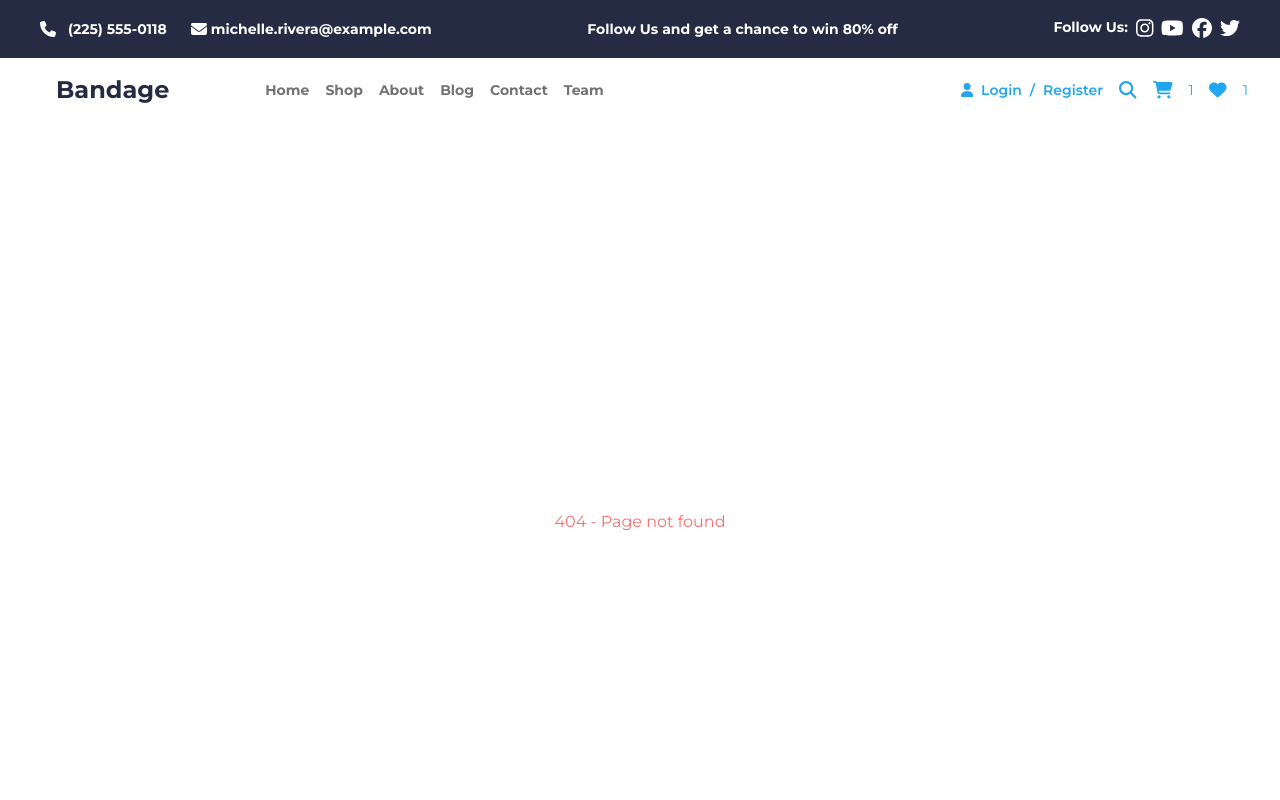
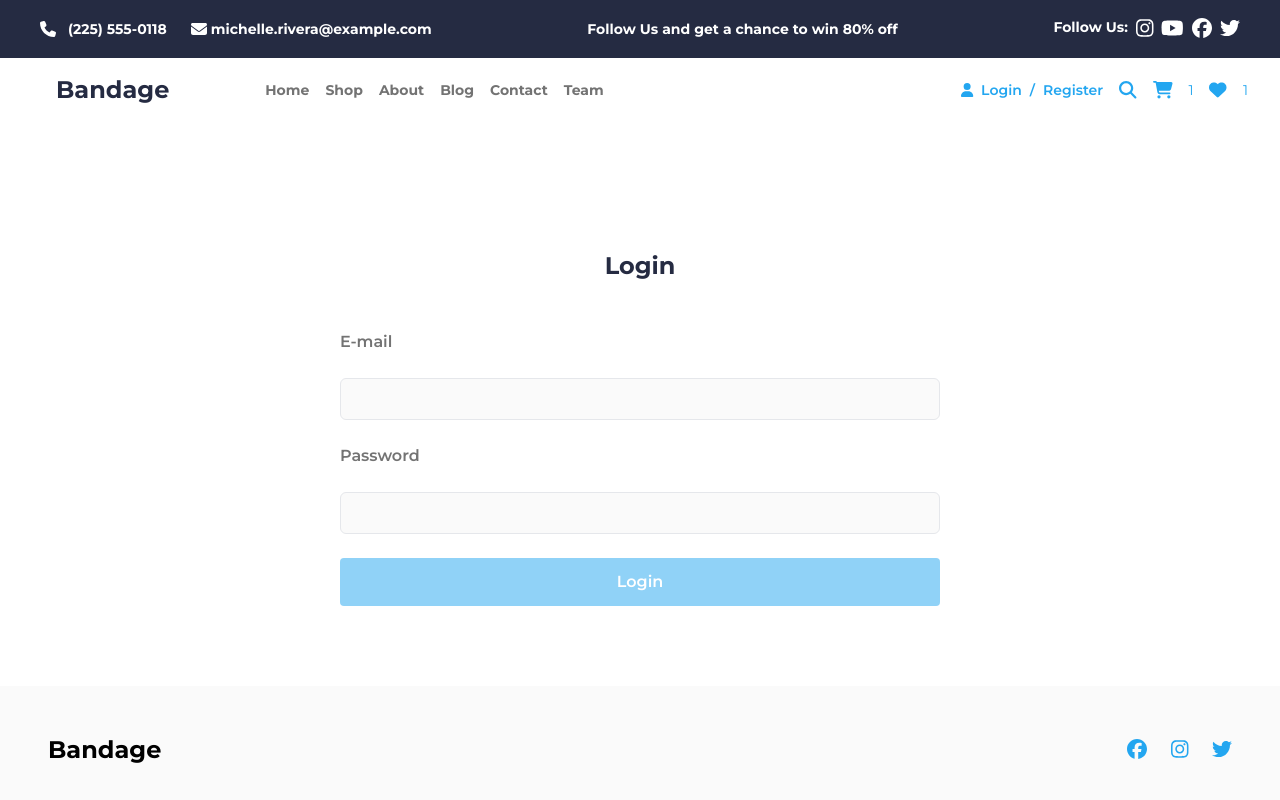
Before and after one commit to bahriogluomer/ecommerce, a React (Vite) app: page /login in a window 1280 px wide. Shown: the top 800 px of the page. Built offline with nearby package versions, Linux system fonts and the light colour scheme.

Commit message:
Login page has been created with react hook form

```diff
--- a/src/layout/Header.jsx
+++ b/src/layout/Header.jsx
@@ -107,7 +107,7 @@ const Header = () => {
         <div className="flex shrink justify-end items-center text-sm text-primary gap-4 lg:gap-1">
           <div className="flex gap-2 items-center md:hidden">
             <FontAwesomeIcon icon={faUser} className="color-primary" />
-            <NavLink to="#" className="font-semibold">
+            <NavLink to="/login" className="font-semibold">
               Login
             </NavLink>
             <span className="font-semibold">/</span>
@@ -165,7 +165,7 @@ const Header = () => {
           <div className="flex flex-col items-center text-primary gap-4 my-8">
             <div className="flex gap-2 items-center">
               <FontAwesomeIcon icon={faUser} className="color-primary" />
-              <NavLink to="#" className="font-semibold">
+              <NavLink to="/login" className="font-semibold">
                 Login
               </NavLink>
               <span className="font-semibold">/</span>
--- a/src/layout/PageBody.jsx
+++ b/src/layout/PageBody.jsx
@@ -7,6 +7,7 @@ import ContactPage from "../pages/ContactPage";
 import ProductDetailPage from "../pages/ProductDetailPage";
 import SignUpPage from "../pages/SignUpPage";
 import ErrorPage from "../pages/ErrorPage";
+import LoginPage from "../pages/LoginPage";
 
 export default function PageBody() {
   return (
@@ -33,6 +34,9 @@ export default function PageBody() {
         <Route path="/signup">
           <SignUpPage />
         </Route>
+        <Route path="/login">
+          <LoginPage />
+        </Route>
         <Route path="*">
           <ErrorPage />
         </Route>
--- /dev/null
+++ b/src/pages/LoginPage.jsx
@@ -0,0 +1,80 @@
+import { useForm } from "react-hook-form";
+import { toast } from "react-toastify";
+import { useHistory } from "react-router";
+import { FaSpinner } from "react-icons/fa";
+import { useState } from "react";
+
+const initialForm = {
+  email: "",
+  password: "",
+};
+
+export default function LoginPage() {
+  const {
+    register,
+    handleSubmit,
+    formState: { errors, isValid },
+    watch,
+    reset,
+  } = useForm({
+    defaultValues: initialForm,
+    mode: "onChange",
+  });
+
+  const [submitting, setSubmitting] = useState(false);
+
+  function onFormSubmit(formData) {
+    console.log(formData);
+  }
+
+  return (
+    <div className="flex flex-col items-center justify-center my-20">
+      <h1 className="font-bold text-2xl text-center text-darkgray my-12">
+        Login
+      </h1>
+      <form
+        onSubmit={handleSubmit(onFormSubmit)}
+        className="flex flex-col w-[600px] gap-6 text-secondary md:w-[400px] sm:w-[360px] xs:w-[300px]"
+      >
+        <label htmlFor="email" className="font-semibold">
+          E-mail
+        </label>
+        <input
+          type="email"
+          {...register("email", {
+            required: "Email is required.",
+            pattern: {
+              value: /^[a-zA-Z0-9._%+-]+@[a-zA-Z0-9.-]+\.[a-zA-Z]{2,}$/,
+              message: "Please enter a valid email address.",
+            },
+          })}
+          className="border rounded-md p-2 bg-lightgray1"
+        />
+        {errors.email && <p className="text-red-500">{errors.email.message}</p>}
+        <label htmlFor="password" className="font-semibold">
+          Password
+        </label>
+        <input
+          type="password"
+          {...register("password", {
+            required: "Password is required.",
+          })}
+          className="border rounded-md p-2 bg-lightgray1"
+        />
+        {errors.password && (
+          <p className="text-red-500">{errors.password.message}</p>
+        )}
+        <button
+          className="px-8 py-3 rounded bg-primary font-semibold text-white disabled:opacity-50"
+          type="submit"
+          disabled={!isValid || (isValid && submitting)}
+        >
+          <div className="flex items-center justify-center">
+            {submitting ? <FaSpinner className="animate-spin mr-2" /> : null}
+            {submitting ? "Submitting" : "Login"}
+          </div>
+        </button>
+      </form>
+    </div>
+  );
+}
```
